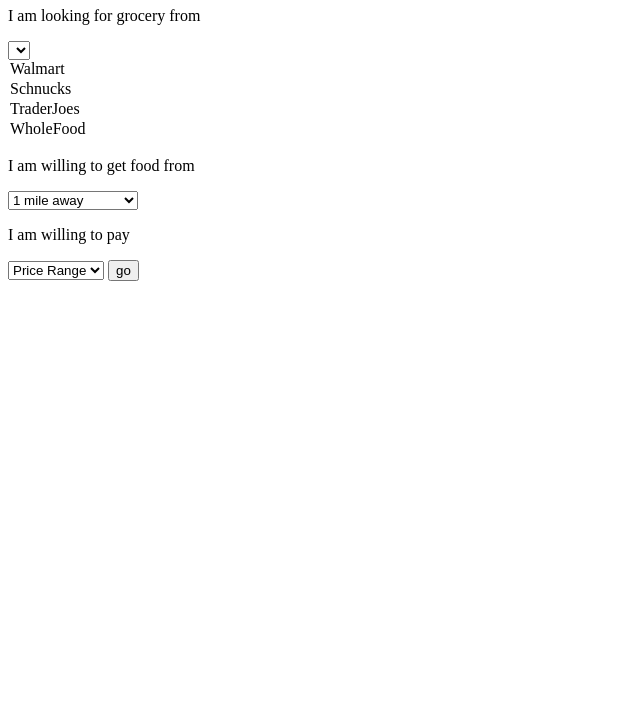
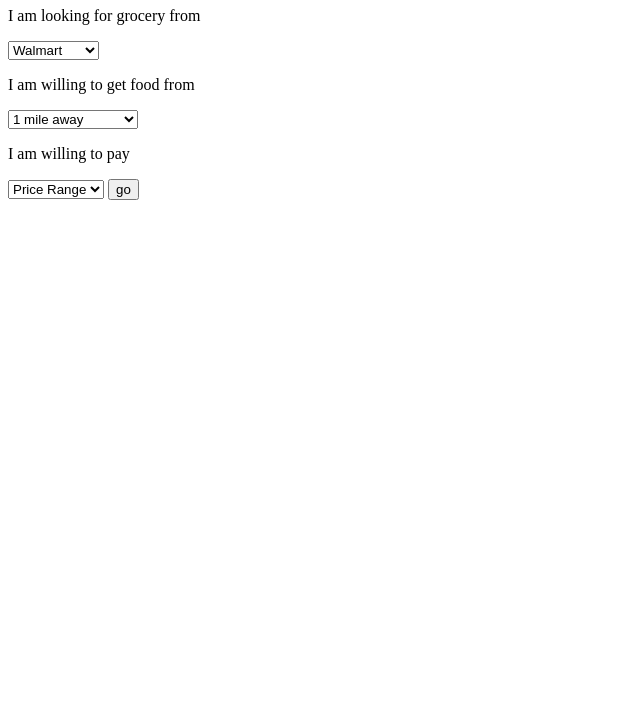
Before and after one commit to WashUPennappsXX/FoodIdea, a plain HTML site: page index.html in a window 1280 px wide. Shown: the part 73-800 px from the top of the page, without its empty margins (0-640 px from the left). Drawn offline with Linux system fonts and the light colour scheme.

Commit message:
Update index.html

```diff
--- a/index.html
+++ b/index.html
@@ -9,11 +9,11 @@
         <div>
             <form action="">
                 <p>I am looking for grocery from</p>
-                <select name="category" id="name"></select>
-                <option value="Walmart">Walmart</option>
-                <option value="Schnucks">Schnucks</option>
-                <option value="TraderJoes">TraderJoes</option>
-                <option value="WholeFood">WholeFood</option>
+                <select name="category" id="name">
+                     <option value="Walmart">Walmart</option>
+                    <option value="Schnucks">Schnucks</option>
+                    <option value="TraderJoes">TraderJoes</option>
+                    <option value="WholeFood">WholeFood</option>
             </select>
 
 
```
